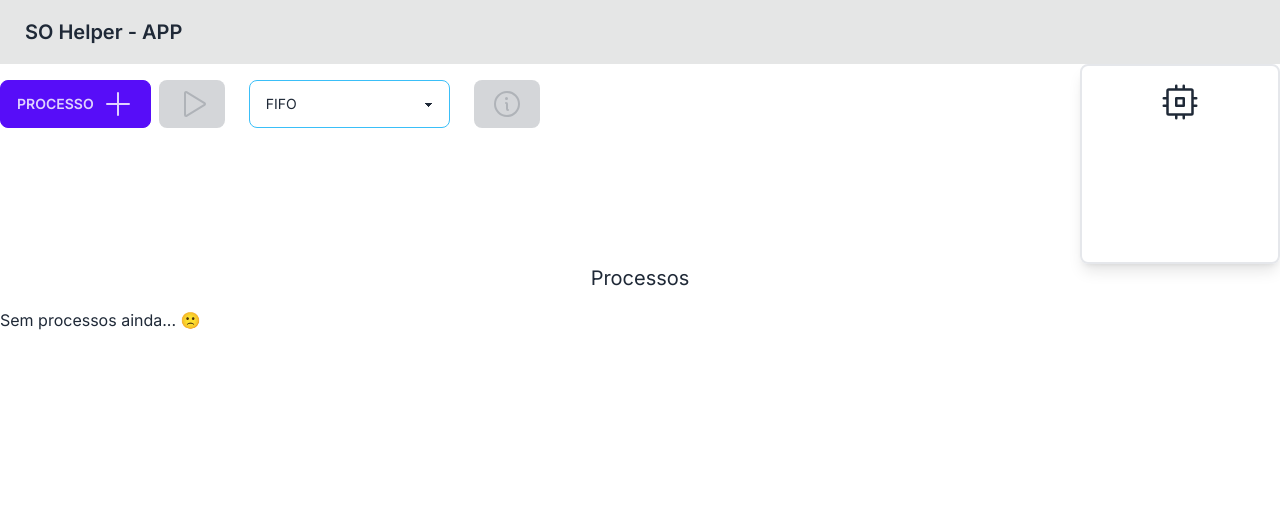
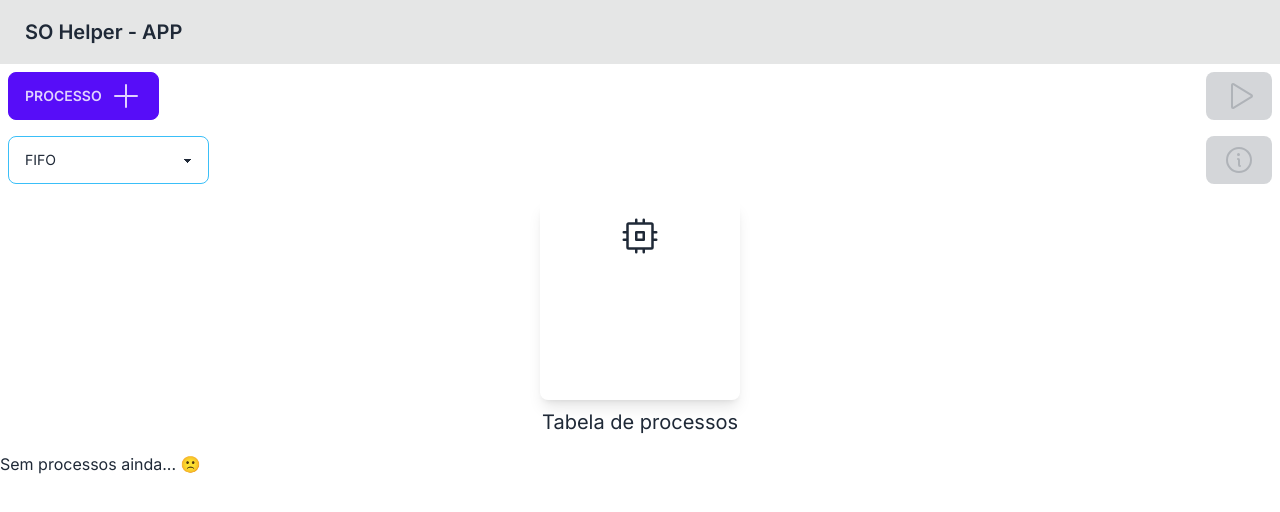
Before and after one commit to lucaasramon/Escalation_manager, a Next.js app: page / in a window 1280 px wide. Shown: the top 512 px of the page. Built offline with nearby package versions, Linux system fonts and the light colour scheme.

Commit message:
refactor: changing the process exhibition

```diff
--- a/src/components/Process/Process.tsx
+++ b/src/components/Process/Process.tsx
@@ -107,8 +107,8 @@ export default function Process() {
 
   return (
     <div>
-      <div className="flex gap-2 items-start w-full justify-between ">
-        <div className="flex gap-2 items-center justify-center">
+      <div className="flex flex-col gap-4 items-center p-2">
+          <div className='flex items-center justify-between w-full'>
             <button
               className="btn btn-primary"
               onClick={() => setShowModal(!showModal)}
@@ -123,7 +123,10 @@ export default function Process() {
             >
               <Play size={32} />
             </button>
+          </div>
 
+
+          <div className="flex gap-2 justify-between items-center w-full">
             <SelectEscalationAlgorithm setActualAlgorithm={setActualAlgorithm} />
 
             {actualAlgorithm === EscalationAlgorithm.RR && (
@@ -143,7 +146,9 @@ export default function Process() {
             )}
           </div>
 
-        <div className="flex items-center flex-col gap-2 border-2 p-4 shadow-lg rounded-lg h-[200px] w-[200px]">
+
+
+          <div className="flex items-center flex-col gap-2 p-4 shadow-lg rounded-lg h-[200px] w-[200px]">
             <Cpu
               size={40}
               className={`${activeProcess ? 'animate-ping text-red-500' : ''}`}
@@ -165,6 +170,8 @@ export default function Process() {
               </div>
             )}
           </div>
+
+
       </div>
 
       {showModal && (
--- a/src/components/Process/components/Cycles/CyclesStatistics.tsx
+++ b/src/components/Process/components/Cycles/CyclesStatistics.tsx
@@ -22,12 +22,12 @@ export default function CyclesStatistics({
           ✕
         </button>
         <h1>Estatisticas</h1>
-        <div className="p-4">
+        <div className="p-4 text-white">
           {cycles.map((cycle) => (
             <div key={cycle.id} className="bg-gray-800 rounded-lg p-4 mb-4">
               <h1 className="text-lg font-semibold mb-2">{cycle.algorithm}</h1>
               {cycle.cycleProcesses?.map((process) => (
-                <div key={process.id} className="border-t pt-2">
+                <div key={process.id} className="border-b p-2">
                   <ul className="list-none p-0">
                     <li className="text-sm">
                       PID:{' '}
--- a/src/components/Process/components/EscalationAlgorithm.tsx
+++ b/src/components/Process/components/EscalationAlgorithm.tsx
@@ -25,7 +25,7 @@ export default function SelectEscalationAlgorithm({
   }, [selectedAlgorithm, setActualAlgorithm]);
 
   return (
-    <form className="flex flex-col items-center gap-4 max-w-[500px] p-4">
+    <form className="flex flex-col items-center gap-4 max-w-[500px]">
       <div className="flex flex-col gap-2">
         <select
           className="select select-info w-full max-w-xs"
--- a/src/components/Process/components/ProcessTable.tsx
+++ b/src/components/Process/components/ProcessTable.tsx
@@ -8,7 +8,7 @@ type ProcessTableProps = {
 export default function ProcessTable({ processes }: ProcessTableProps) {
   return (
     <div className="overflow-x-auto">
-      <h1 className="text-center mb-4 text-xl">Processos</h1>
+      <h1 className="text-center mb-4 text-xl">Tabela de processos</h1>
       {processes.length ? (
         <table className="table table-zebra">
           <thead>
```
Lines whose indentation alone changed are shown as unchanged.
